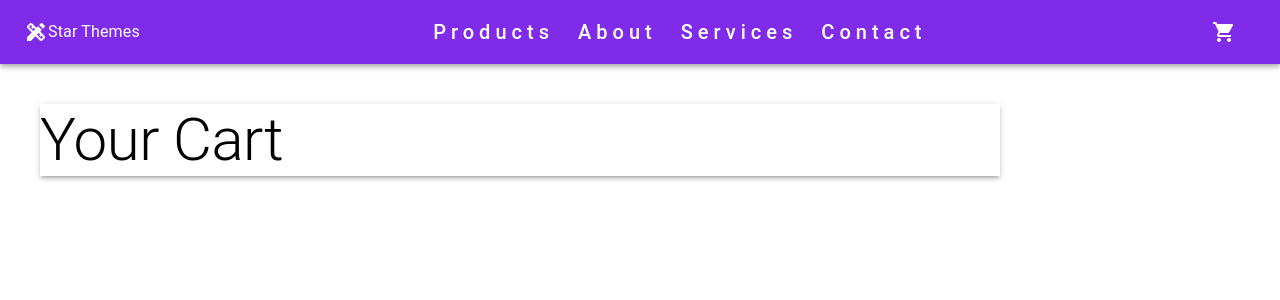
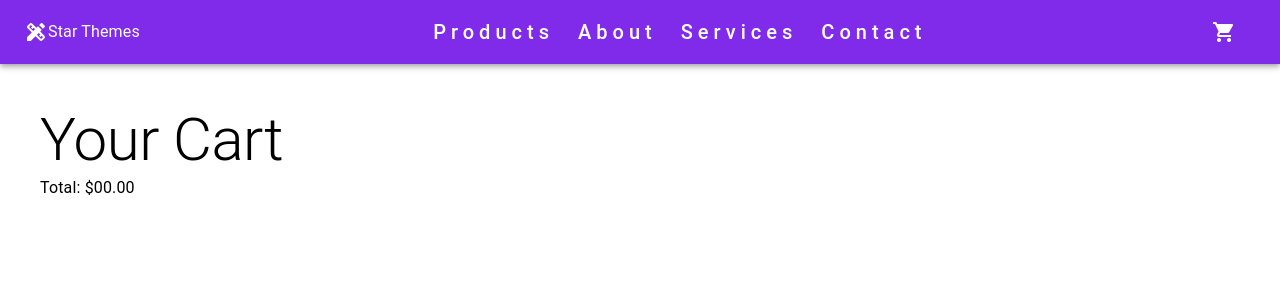
Before and after one commit to midth002/ecommerce-react-app, a Next.js app: page /checkout in a window 1280 px wide. Shown: the top 300 px of the page. Built offline with nearby package versions, Linux system fonts and the light colour scheme.

Commit message:
Feature: Added total cart price on checkout page.

```diff
--- a/components/cart/cartPage/CartPage.tsx
+++ b/components/cart/cartPage/CartPage.tsx
@@ -1,5 +1,6 @@
 import React from 'react'
 import { useCartStore } from '../../../lib/store';
+import { usePriceFormatter } from '../../../lib/hooks/usePriceFormatter';
 import { CartItem } from '../../item';
 import { Box, Typography, Button } from '@mui/material';
 
@@ -7,15 +8,23 @@ const CartPage = () => {
 
     const { cart, updateCartItem, removeFromCart } = useCartStore();
 
+
+    const calcTotalPrice = (items: any) => {
+      const totalPrice =  items.reduce((total: any, item: any)=> total + item.price,0)
+      const formattedUnitPrice = usePriceFormatter.format(totalPrice / 100);
+     return formattedUnitPrice;
+    }
+
     console.log(cart);
 
   return (
-    <Box sx={{boxShadow: 3,
+    <Box sx={{
       m: 5,
       width: '75%'
     }}>
       <Typography variant='h2'>Your Cart</Typography>
 
+      <Typography>Total: {calcTotalPrice(cart.items)}</Typography>
       {cart.items.length >= 1 &&
         cart.items.map((cart: any, index: number) => (
           <Box key={cart.id}>
```
